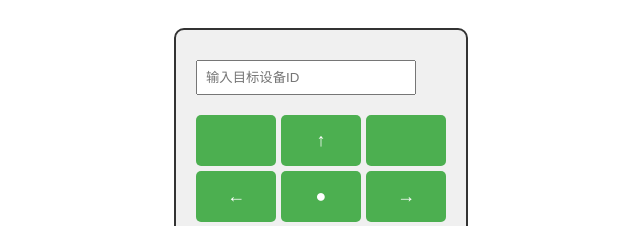
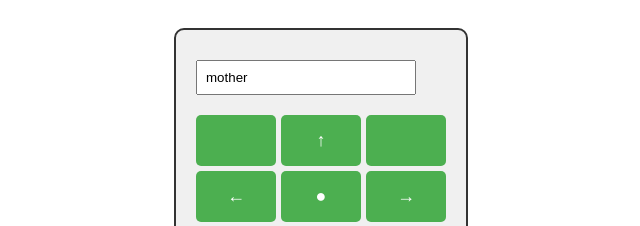
Before and after one commit to bumagh/SmartCarNodeServer, a website: page public/index.html in a window 1280 px wide. Shown: the top 226 px of the page, 319-959 px from the left. Drawn offline with Linux system fonts and the light colour scheme.

Commit message:
默认mother

```diff
--- a/public/index.html
+++ b/public/index.html
@@ -62,7 +62,7 @@
 </head>
 <body>
     <div class="control-panel">
-        <input type="text" id="deviceId" placeholder="输入目标设备ID">
+        <input type="text" id="deviceId" value="mother" placeholder="输入目标设备ID">
         <div class="direction-controls">
             <button></button>
             <button onclick="sendCommand('U')">↑</button>
```
